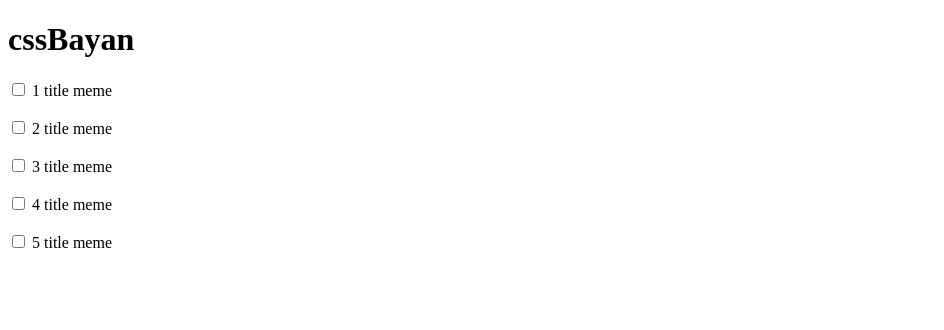
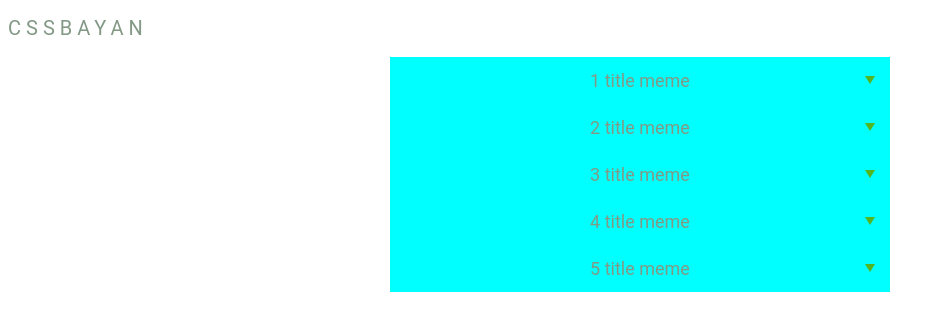
Before and after one commit to sashaP2/cssBayan, a plain HTML site: page cssBayan/index.html in a window 1280 px wide. Shown: the whole page, without its empty margins (0-944 px from the left). Drawn offline with Linux system fonts and the light colour scheme.

Commit message:
feat: add css file (Fri, Mar 10, 2023 03:22:42 PM)

```diff
--- a/cssBayan/index.html
+++ b/cssBayan/index.html
@@ -5,43 +5,44 @@
     <meta http-equiv="X-UA-Compatible" content="IE=edge">
     <meta name="viewport" content="width=device-width, initial-scale=1.0">
     <title>cssBayan</title>
+    <link rel="stylesheet" href="style.css">
 </head>
 <body>
     <h1>cssBayan</h1>
-    <div>
-        <div class="item">
-            <input type="checkbox">
-            <label class="meme_title" for="">1 title meme</label>
+    <div class="wrapper">
+        <div class="item_bayan">
+            <input type="radio" name="acc" id="meme1">
+            <label class="meme_title" for="meme1">1 title meme</label>
             <div class="meme_picture">
-                <img>
+                <img src="./assets/image.png" alt="">
             </div>
         </div>
-        <div class="item">
-            <input type="checkbox">
-            <label class="meme_title" for="">2 title meme</label>
+        <div class="item_bayan">
+            <input type="radio" name="acc" id="meme2">
+            <label class="meme_title" for="meme2">2 title meme</label>
             <div class="meme_picture">
-                <img>
+                <img src="./assets/image.png" alt="">
             </div>
         </div>
-        <div class="item">
-            <input type="checkbox">
-            <label class="meme_title" for="">3 title meme</label>
+        <div class="item_bayan">
+            <input type="radio" name="acc" id="meme3">
+            <label class="meme_title" for="meme3">3 title meme</label>
             <div class="meme_picture">
-                <img>
+                <img src="" alt="">
             </div>
         </div>
-        <div class="item">
-            <input type="checkbox">
-            <label class="meme_title" for="">4 title meme</label>
+        <div class="item_bayan">
+            <input type="radio" name="acc" id="meme4">
+            <label class="meme_title" for="meme4">4 title meme</label>
             <div class="meme_picture">
-                <img>
+                <img src="" alt="">
             </div>
         </div>
-        <div class="item">
-            <input type="checkbox">
-            <label class="meme_title" for="">5 title meme</label>
+        <div class="item_bayan">
+            <input type="radio" name="acc" id="meme5">
+            <label class="meme_title" for="meme5">5 title meme</label>
             <div class="meme_picture">
-                <img>
+                <img src="" alt="">
             </div>
         </div>
     </div>
--- /dev/null
+++ b/cssBayan/style.css
@@ -0,0 +1,99 @@
+*,
+*:before,
+*:after {
+    box-sizing: border-box;
+}
+
+  body {
+    font-family: 'Roboto', sans-serif;
+    font-size: 18px;
+    font-weight: 400;
+    line-height: 1.5;
+    color: #4d2323;
+  }
+
+  h1 {
+    font-size: 20px;
+    font-weight: 400;
+    text-transform: uppercase;
+    letter-spacing: 5px;
+    color: #829985;
+  }
+
+  .wrapper {
+    max-width: 500px;
+    margin: 0 auto;
+    text-align:center;
+  }
+ .wrapper:hover {
+    color: aliceblue;
+    cursor: pointer;
+    background-color: #4d2323;
+ }
+
+  .meme_title {
+    color: #829985;
+    background-color: aqua;
+    text-decoration: none;
+    transition: color 0.3s;
+    display: block;
+    padding: 10px 15px;
+    position: relative;
+    cursor: pointer;
+  }
+  .meme_title:after {
+    content: "";
+    display: block;
+    border-style: solid;
+    border-width: 8px 5px 0 5px;
+    border-color: #53b51f transparent transparent transparent;
+    position: absolute;
+    top: 50%;
+    right: 15px;
+    transform: translateY(-50%);
+}
+
+  .meme_title:hover {
+    color: #4d2323;
+    cursor: pointer;
+}
+
+  .meme_picture {
+    display: none;
+    padding: 10px 15px;
+
+    color: #fff;
+    font-size: 14px;
+}
+input {
+    width: 0;
+    height: 0;
+    -webkit-appearance: none;
+    appearance: none;
+    position: absolute;
+}
+
+input:checked ~ .meme_title {
+    background-color: #b91125;
+}
+
+input:checked ~ .meme_title::after {
+    border-style: solid;
+    border-width: 0 5px 8px 5px;
+    border-color: transparent transparent #de2121 transparent;
+}
+
+input:checked ~ .meme_picture {
+   display: block;
+}
+
+input:hover ~ .meme_title::after {
+    border-style: solid;
+    border-width: 0 5px 8px 5px;
+    border-color: transparent transparent #de2121 transparent;
+}
+
+input:hover ~ .meme_picture {
+    display: block;
+    transition: 0.3s;
+ }
```
Also changed, not shown: cssBayan/assets/image.png (added).
